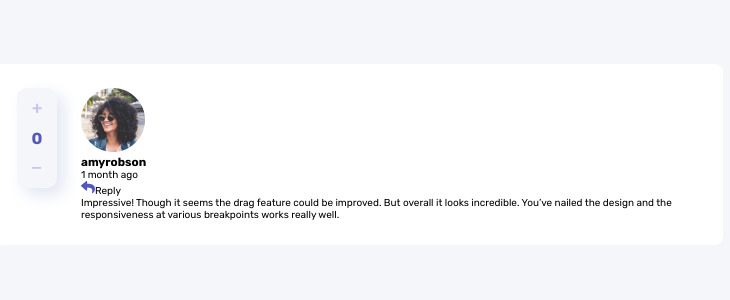
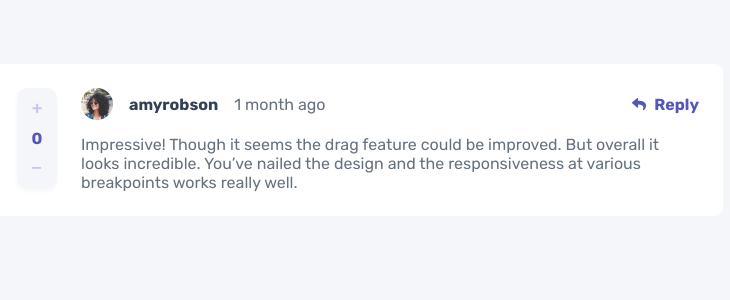
Before and after one commit to adarshcodes/interective-comment-section, a React (Create React App) app: page / in a window 1280 px wide. Shown: the top 300 px of the page, without its empty margins (282-1012 px from the left). Built offline with nearby package versions, Linux system fonts and the light colour scheme.

Commit message:
completed styling comment card

```diff
--- a/src/Assets/sass/abstract/_mixins.scss
+++ b/src/Assets/sass/abstract/_mixins.scss
@@ -58,10 +58,7 @@
 }
 
 @mixin neuShadow-1 {
-	box-shadow: inset 0 0 15px rgba(55, 84, 170, 0),
-		inset 0 0 20px rgba(255, 255, 255, 0), 7px 7px 15px rgba(55, 84, 170, 0.15),
-		-7px -7px 20px rgba(255, 255, 255, 1),
-		inset 0px 0px 4px rgba(255, 255, 255, 0.2);
+	box-shadow: rgba(0, 0, 0, 0.04) 0px 3px 5px;
 }
 
 @mixin neuHover {
--- a/src/Assets/sass/components/_comment.scss
+++ b/src/Assets/sass/components/_comment.scss
@@ -14,4 +14,56 @@
 	border-radius: 0.8rem;
 	background-color: $white;
 	@include flex-row;
+
+	&--user-details {
+	}
+
+	&--user-info {
+		@include flex-row;
+		justify-content: space-between;
+	}
+
+	&--data {
+		@include flex-row;
+		align-items: center;
+
+		.avatar {
+			width: 3.2rem;
+			margin-right: 1.6rem;
+		}
+
+		.username {
+			margin-right: 1.6rem;
+			font-size: 1.6rem;
+			font-weight: 700;
+			color: $dark-blue;
+		}
+
+		.timestamp {
+			font-size: 1.6rem;
+			font-weight: 400;
+			color: $grayish-blue;
+		}
+	}
+
+	&--reply {
+		@include flex-row;
+		align-items: center;
+		cursor: pointer;
+		font-size: 1.6rem;
+		font-weight: 700;
+		color: $moderate-blue;
+
+		img {
+			width: 1.4rem;
+			margin-right: 0.8rem;
+		}
+	}
+
+	&--comment-text {
+		margin-top: 1.5rem;
+		font-size: 1.6rem;
+		font-weight: 400;
+		color: $grayish-blue;
+	}
 }
--- a/src/Assets/sass/main.css
+++ b/src/Assets/sass/main.css
@@ -42,8 +42,60 @@ body {
   flex-direction: row;
 }
 
+.comment--user-info {
+  display: flex;
+  flex-direction: row;
+  justify-content: space-between;
+}
+
+.comment--data {
+  display: flex;
+  flex-direction: row;
+  align-items: center;
+}
+
+.comment--data .avatar {
+  width: 3.2rem;
+  margin-right: 1.6rem;
+}
+
+.comment--data .username {
+  margin-right: 1.6rem;
+  font-size: 1.6rem;
+  font-weight: 700;
+  color: #324152;
+}
+
+.comment--data .timestamp {
+  font-size: 1.6rem;
+  font-weight: 400;
+  color: #67727e;
+}
+
+.comment--reply {
+  display: flex;
+  flex-direction: row;
+  align-items: center;
+  cursor: pointer;
+  font-size: 1.6rem;
+  font-weight: 700;
+  color: #5457b6;
+}
+
+.comment--reply img {
+  width: 1.4rem;
+  margin-right: 0.8rem;
+}
+
+.comment--comment-text {
+  margin-top: 1.5rem;
+  font-size: 1.6rem;
+  font-weight: 400;
+  color: #67727e;
+}
+
 .vote-counter {
-  box-shadow: inset 0 0 15px rgba(55, 84, 170, 0), inset 0 0 20px rgba(255, 255, 255, 0), 7px 7px 15px rgba(55, 84, 170, 0.15), -7px -7px 20px white, inset 0px 0px 4px rgba(255, 255, 255, 0.2);
+  box-shadow: rgba(0, 0, 0, 0.04) 0px 3px 5px;
   display: flex;
   flex-direction: column;
   justify-content: space-between;
--- a/src/components/Comment.jsx
+++ b/src/components/Comment.jsx
@@ -26,23 +26,15 @@ function Comment() {
 			<VoteCounter incre={upvote} decre={downvote} count={vote} />
 
 			<div className="comment--user-details">
-				<div className="comment--user-details__user-info">
-					<div className="comment--user-details__user-info__data">
-						<img
-							src={Avatar}
-							alt="user-avatar"
-							className="comment--user-details__user-infodata____avatar"
-						/>
+				<div className="comment--user-info">
+					<div className="comment--data">
+						<img src={Avatar} alt="user-avatar" className="avatar" />
 
-						<h3 className="comment--user-details__user-info__data__username">
-							amyrobson
-						</h3>
+						<h3 className="username">amyrobson</h3>
 
-						<p className="comment--user-details__user-info__data__timestamp">
-							1 month ago
-						</p>
+						<p className="timestamp">1 month ago</p>
 					</div>
-					<div className="comment--user-details__user-info__reply">
+					<div className="comment--reply">
 						<img src={ReplyIcon} alt="reply" className="reply-icon" />
 						Reply
 					</div>
```
Also changed, not shown: 1 other file (tests, documents, lock files or other folders).
